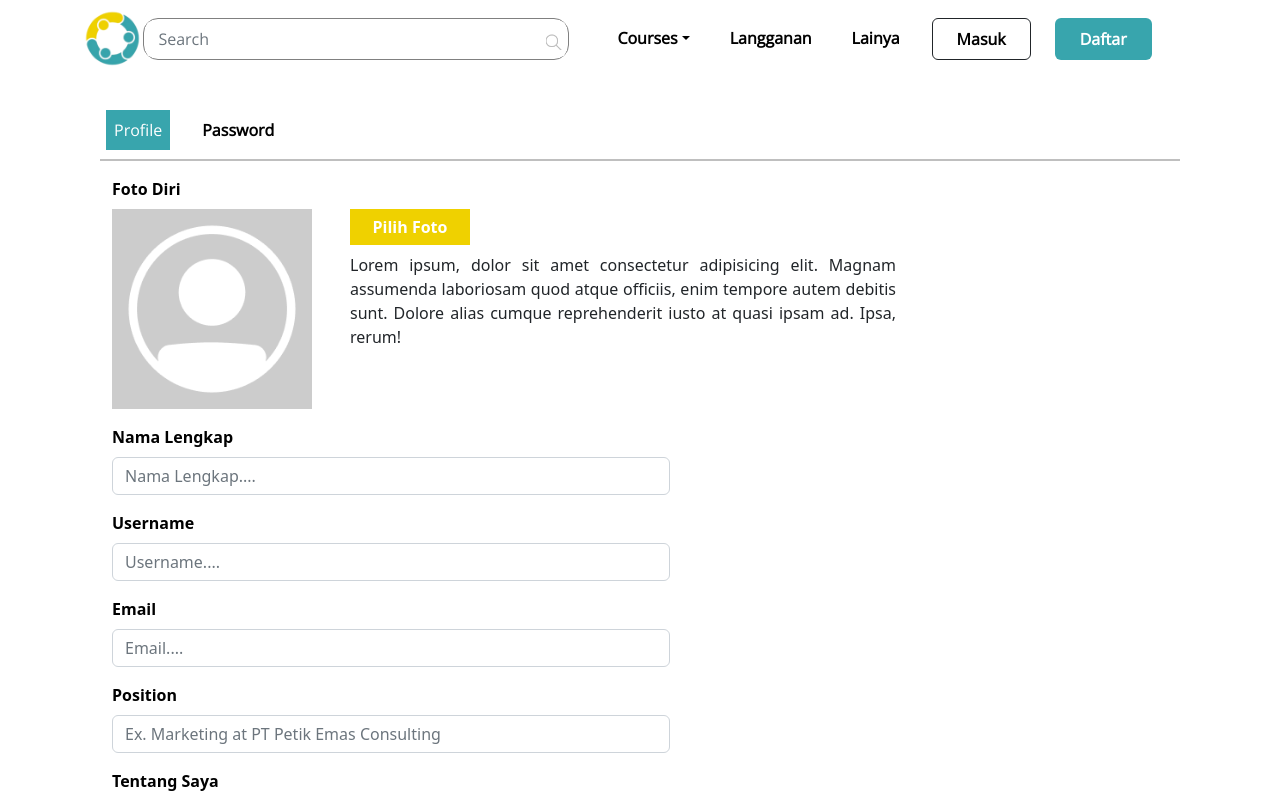
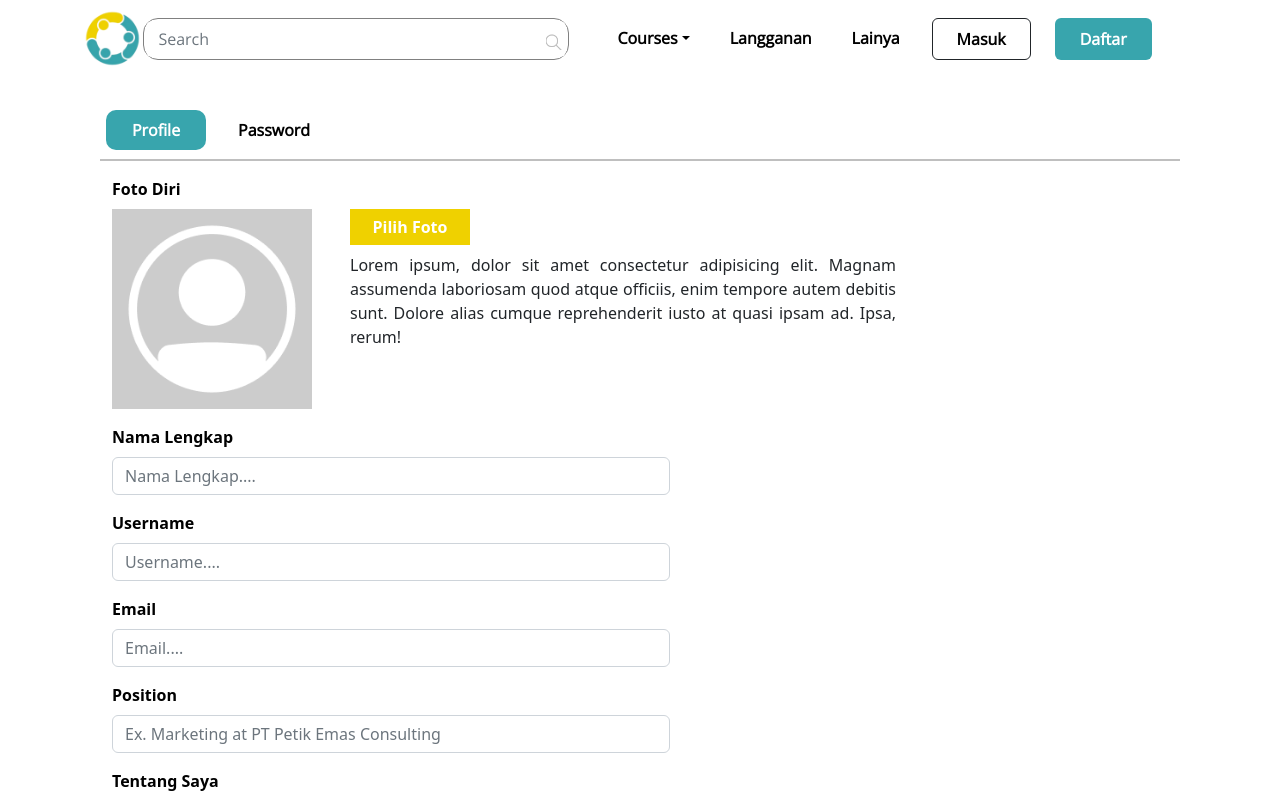
Before and after one commit to ervindwik/fe-comdev, a React (Create React App) app: page /profile/settingprofile in a window 1280 px wide. Shown: the top 799 px of the page. Built offline with nearby package versions, Linux system fonts and the light colour scheme.

Commit message:
Merge branch 'main' of https://github.com/ervindwik/fe-comdev into footer-dashboard

```diff
--- a/src/Styles/SettingProfile.css
+++ b/src/Styles/SettingProfile.css
@@ -2,16 +2,13 @@
     margin-top: 8%;
 }
 
-/* #btn-profile {
+#btn-profile {
     font-weight: bold;
     color: #ffffff;
     background-color: #38A5AD;
     border-radius: 10px;
     width: 100px;
     text-align: center;
-} */
-
-#btn-profile {
 }
 
 .me-auto #btn-password {
@@ -72,8 +69,3 @@
 .btn.btn-primary.btn-upload-foto:hover {
     background-color: #f7f03b;
 }
-
-.active{
-    color: #fff !important;
-    background-color:  #38A5AD !important;
-}
```
